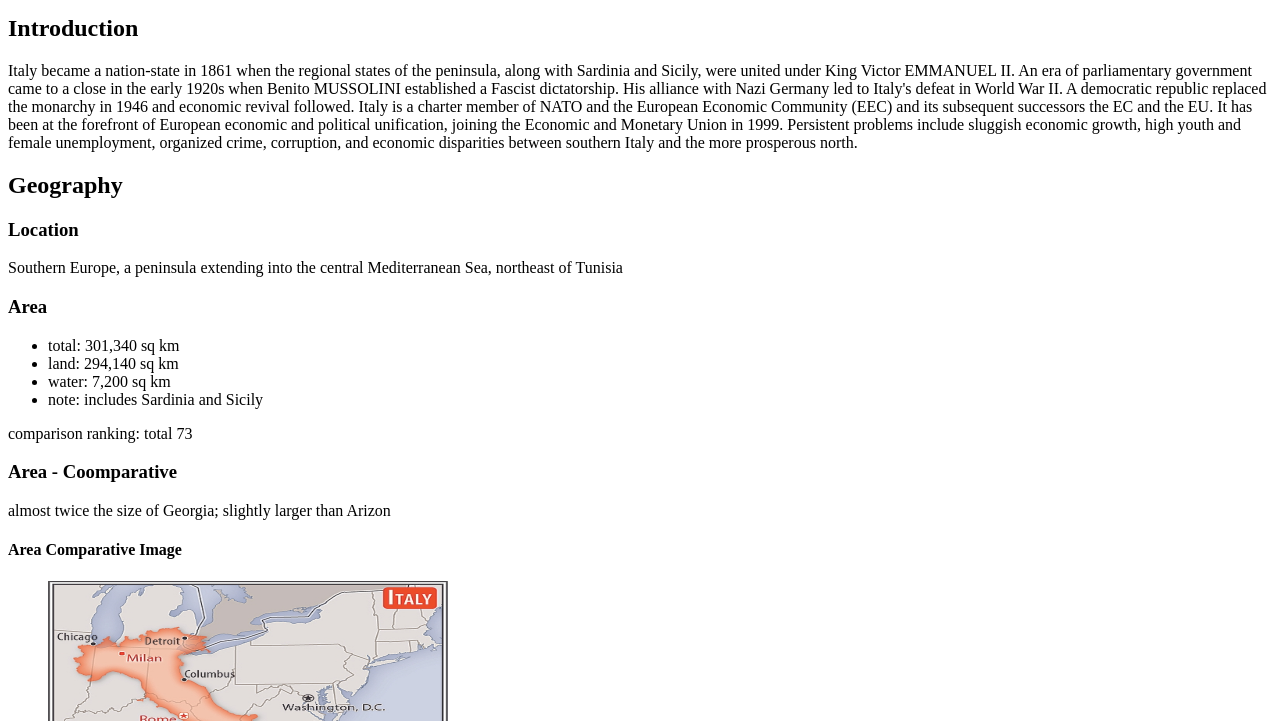
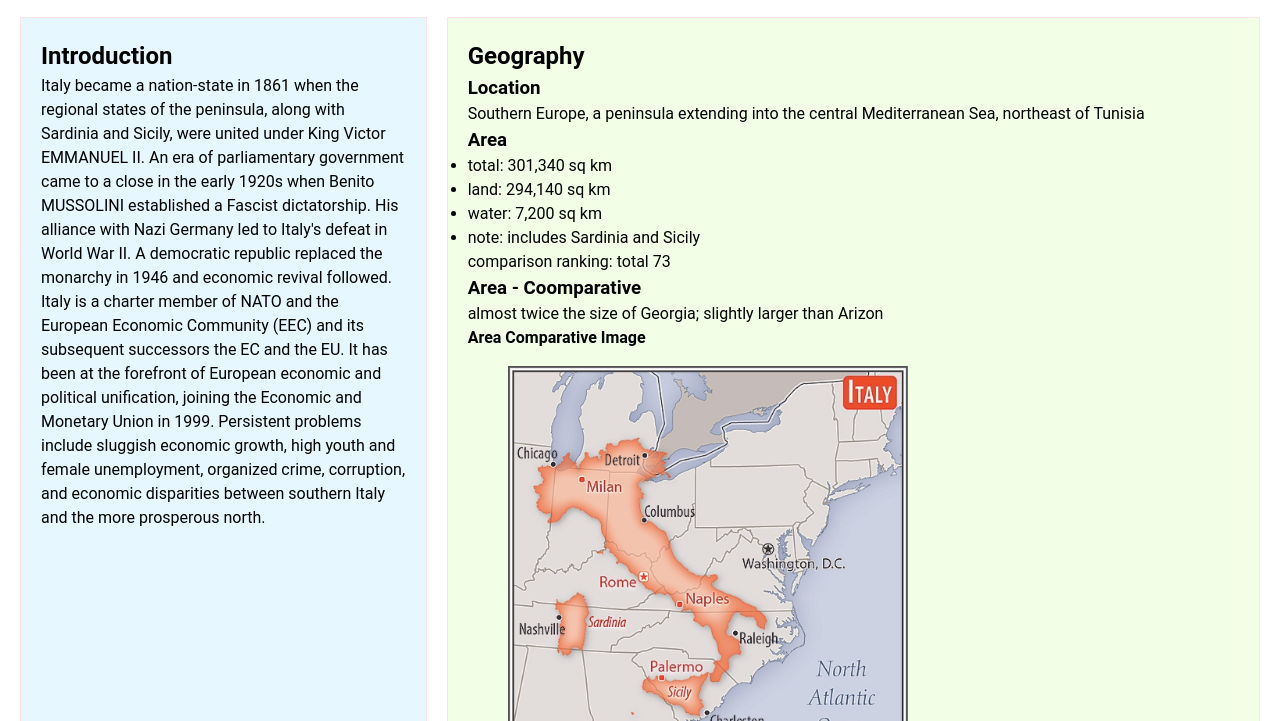
Before and after one commit to kumanidev/CIAWorldFactBook, a plain HTML site: page index.html in a window 1280 px wide. Shown: the part 157-878 px from the top of the page. Drawn offline with Linux system fonts and the light colour scheme.

Commit message:
Update index.html
.

```diff
--- a/index.html
+++ b/index.html
@@ -3,6 +3,7 @@
 <head>
     <meta charset="UTF-8">
     <title>Italy Fact Sheet</title>
+    <link rel="stylesheet" href="CIAWORLDFACTBOOK/css/style.css">
 </head>
 <body>
     <header>
```
